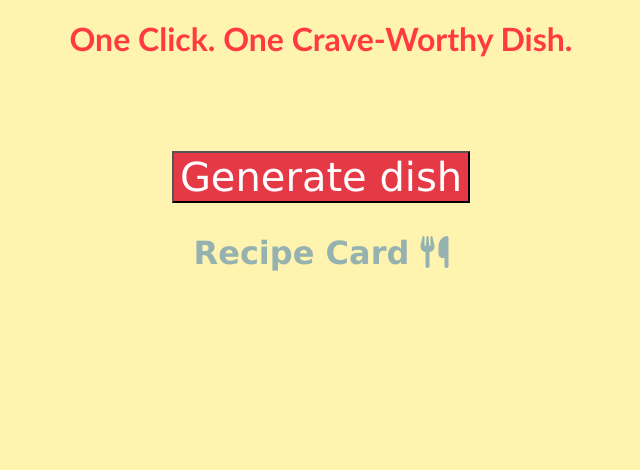
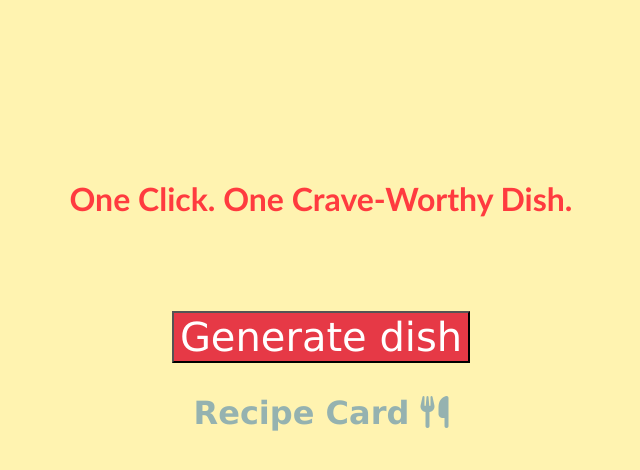
Before and after one commit to ozazeez/Taste-Twist, a plain HTML site: page index.html in a window 1280 px wide. Shown: the whole page, without its empty margins (319-959 px from the left). Drawn offline with Linux system fonts and the light colour scheme.

Commit message:
update styling

```diff
--- a/css/style.css
+++ b/css/style.css
@@ -22,6 +22,7 @@
 /*******************************************/
 
 body {
+  padding-top: 10em;
   background-color: #FFF3B0;
   font-family: 'Verdana', 'Geneva', 'Tahoma', sans-serif;
 }
--- a/index.html
+++ b/index.html
@@ -8,7 +8,7 @@
 	<meta name="viewport" content="width=device-width, initial-scale=1">
 	<script src="https://kit.fontawesome.com/c9b9d43315.js" crossorigin="anonymous"></script>
 
-	<title>Taste Twist</title>
+	<title>Taste Twists</title>
 
 	<!-- external CSS link -->
 	<link rel="stylesheet" href="css/normalize.css">
```
